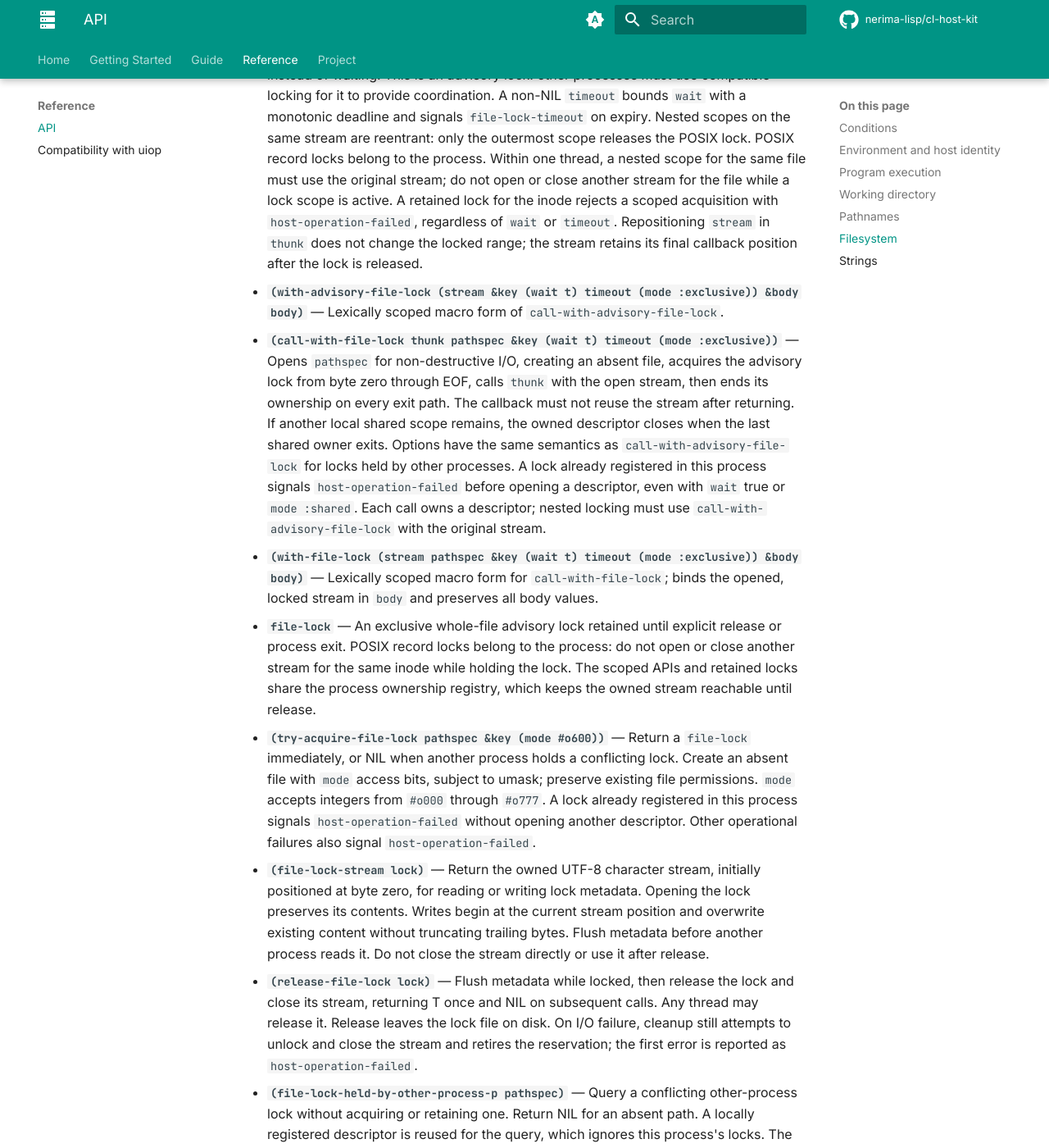
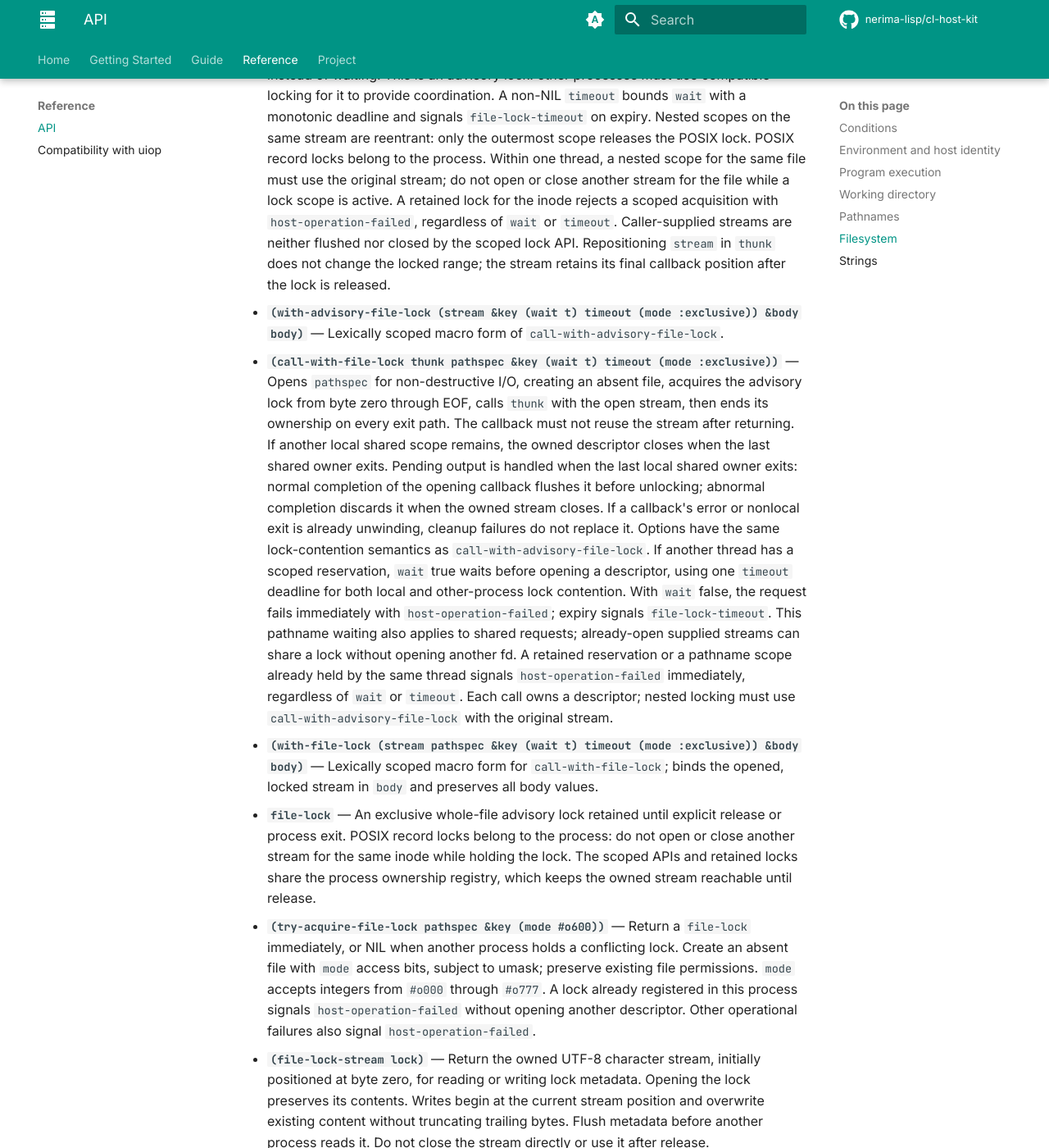
Before and after one commit to nerima-lisp/cl-host-kit, an MkDocs documentation site: the page built from docs/src/reference/api.md, in a window 1280 px wide and 1400 px high, scrolled down 12940 px. Shown: the whole window at 82% size. Built offline with MkDocs 1.6.1 and Material for MkDocs 9.7.7, drawn with Linux system fonts in a browser that asks for light colours; comment, search, counter and statistics services are not loaded; some of the changed text lies outside the part shown.

Commit message:
docs(locking): specify waiting and deferred output cleanup (K4)

```diff
--- a/docs/src/reference/api.md
+++ b/docs/src/reference/api.md
@@ -21,7 +21,7 @@ single source of truth for what is exported).
   `process-timeout-seconds`, and `process-timeout-result`; the result contains
   the captured terminal data.
 - **`file-lock-timeout`** — Signalled when an advisory lock cannot be acquired
-  within an explicit `call-with-advisory-file-lock` timeout. Its
+  within an explicit `call-with-advisory-file-lock` or `call-with-file-lock` timeout. Its
   `file-lock-timeout-seconds` accessor returns the requested timeout.
 - **`process-exit-error`** (`program` `arguments` `exit-code` `signal`
   `expected-exit-codes` `result`) — Signalled by `ensure-program-success` when
@@ -522,7 +522,8 @@ locks.
   for the same file must use the original stream; do not open or close another
   stream for the file while a lock scope is active. A retained lock for the inode rejects a
   scoped acquisition with `host-operation-failed`, regardless of `wait` or
-  `timeout`.
+  `timeout`. Caller-supplied streams are neither flushed nor closed by the
+  scoped lock API.
   Repositioning `stream`
   in `thunk` does not change the locked range; the stream retains its final
   callback position after the lock is released.
@@ -533,12 +534,21 @@ locks.
   calls `thunk` with the open stream, then ends its ownership on every exit path.
   The callback must not reuse the stream after returning. If another local
   shared scope remains, the owned descriptor closes when the last shared owner
-  exits. Options have the same
-  semantics as `call-with-advisory-file-lock` for locks held by other processes.
-  A lock already registered in this process signals `host-operation-failed`
-  before opening a descriptor, even with `wait` true or `mode :shared`. Each
-  call owns a descriptor; nested locking must use `call-with-advisory-file-lock`
-  with the original stream.
+  exits. Pending output is handled when the last local shared owner exits:
+  normal completion of the opening callback flushes it before unlocking;
+  abnormal completion discards it when the owned stream closes. If a callback's
+  error or nonlocal exit is already unwinding, cleanup failures do not replace it.
+  Options have the same lock-contention semantics as
+  `call-with-advisory-file-lock`. If another thread has a scoped reservation,
+  `wait` true waits before opening a descriptor, using one `timeout` deadline
+  for both local and other-process lock contention. With `wait` false, the
+  request fails immediately with `host-operation-failed`; expiry signals
+  `file-lock-timeout`. This pathname waiting also applies to shared requests;
+  already-open supplied streams can share a lock without opening another fd.
+  A retained reservation or a pathname scope already held by the same thread
+  signals `host-operation-failed` immediately, regardless of `wait` or `timeout`.
+  Each call owns a descriptor; nested locking must use
+  `call-with-advisory-file-lock` with the original stream.
 - **`(with-file-lock (stream pathspec &key (wait t) timeout (mode :exclusive)) &body body)`** — Lexically
   scoped macro form for `call-with-file-lock`; binds the opened, locked stream in `body` and preserves all
   body values.
@@ -575,6 +585,13 @@ locks.
   registered lock intact. The result may become
   stale immediately; use `try-acquire-file-lock` to acquire a lock.
 
+Lock registry changes, pathname `stat`/`open`, and owned-stream flush/close
+use one process-wide mutex. A blocking filesystem call, such as access to NFS
+or a FIFO, can therefore delay other kit lock operations even on different
+paths. `wait` and `timeout` control lock contention; they do not bound those
+filesystem calls. Waiting for another thread's scoped reservation releases the
+mutex between checks. User callbacks run outside the mutex.
+
 ## Strings
 
 `src/strings.lisp`
```
Also changed, not shown: docs/src/notes/release-v0.4.0.md (+15 -1 lines).
